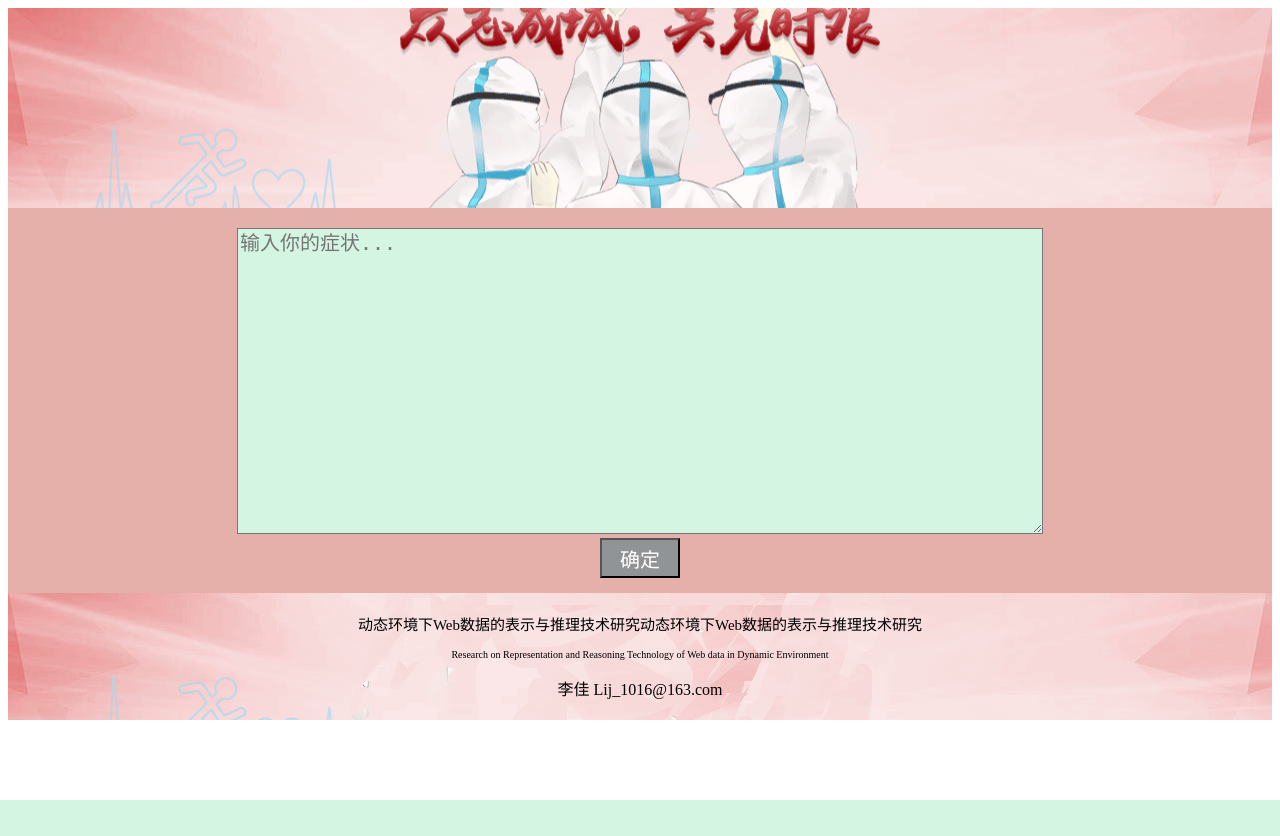
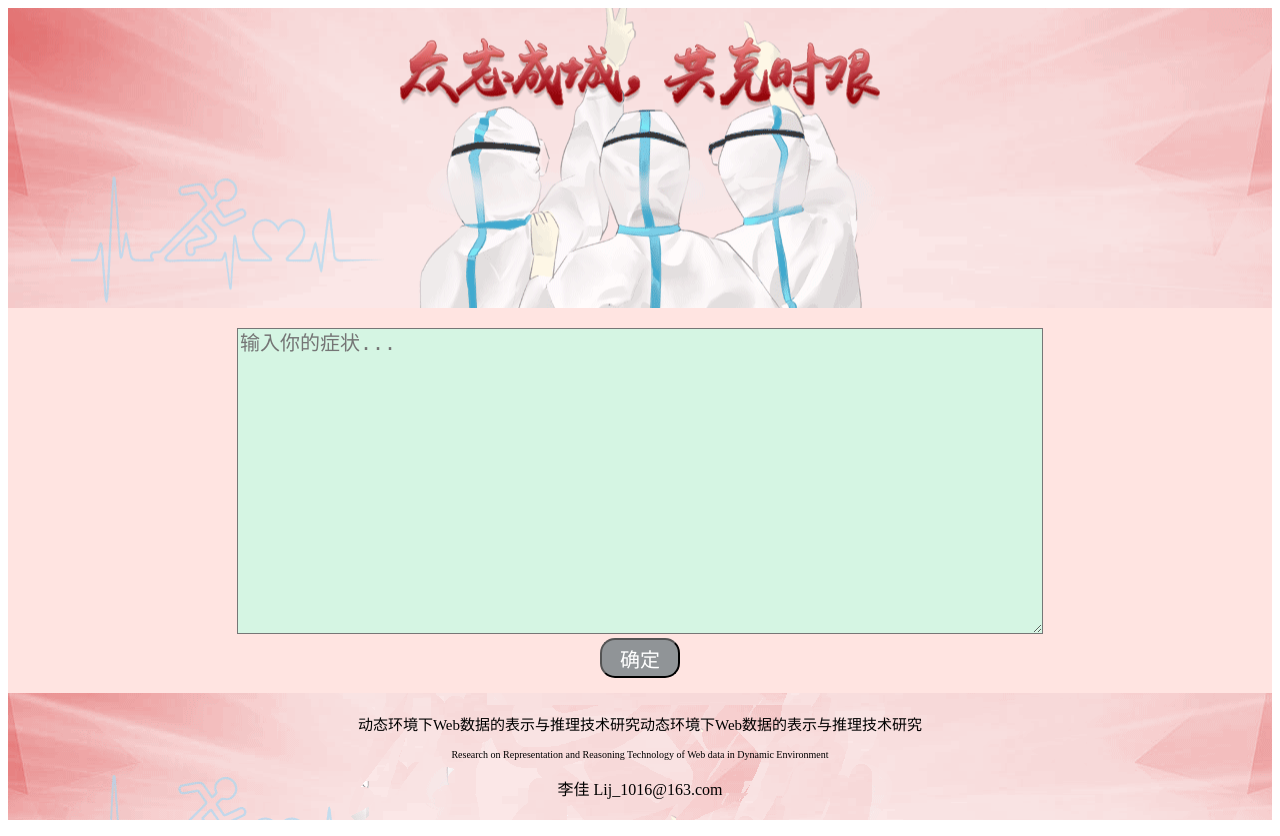
Before and after one commit to DNSWRL/DNSWRL-python, a Django app: page /dnswrl/input/ in a window 1280 px wide. Before the commit the page ends 800 px from the top, so only its background shows below. Run offline with Django 3.2, Linux system fonts and the light colour scheme; data that the repository does not hold is empty.

Commit message:
做了点美化

```diff
--- a/dnswrl_app/static/dnswrl/style.css
+++ b/dnswrl_app/static/dnswrl/style.css
@@ -1,7 +1,7 @@
 
 #header {
     background: white url("images/bg_search_2019ncov.png") no-repeat center;
-    height: 200px;
+    height: 300px;
     width: 100%;
     top: 20px;
 }
@@ -9,13 +9,14 @@
 #content {
     height: 100%;
     width: 100%;
-    background: #E6B0AA;
+    background: #FFE4E1;
+
 }
 
 #footer {
     position:relative;
     margin: -20px 0 0 0;
-    background: white url("images/bg_foot_search_2019ncov.png") no-repeat center;
+    background: white url("images/bg_foot_search_2019ncov.png") center;
     text-align:center;
     width: 100%;
     bottom: 0px;
--- a/dnswrl_app/templates/dnswrl/choice.html
+++ b/dnswrl_app/templates/dnswrl/choice.html
@@ -52,7 +52,7 @@
     {% endfor %}
     </ul>
 
-    <input style="height:40px; width:80px; background-color:#909497; color:white; font-size:20px"  type="submit" value="提交">
+    <input style="border-radius:15px;height:40px; width:80px; background-color:#909497; color:white; font-size:20px"  type="submit" value="提交">
 
 
 </form>
@@ -68,7 +68,7 @@
     <p style="padding:0 40px; font-size:20px">{{ inputText }}</p>
     <h3>查询结果：</h3>
     <p style="padding:0 40px; font-size:20px">暂时没有相关病症个案，敬请期待。</p>
-    <input style="height:40px; width:80px; background-color:#909497; color:white; font-size:20px"  type="submit" value="返回">
+    <input style="border-radius:15px;height:40px; width:80px; background-color:#909497; color:white; font-size:20px"  type="submit" value="返回">
 </form>
 
     </div>
--- a/dnswrl_app/templates/dnswrl/input.html
+++ b/dnswrl_app/templates/dnswrl/input.html
@@ -23,7 +23,7 @@
     <form action="{% url 'dnswrl:choice' %}" method="post" style="padding: 20px 0 20px">
         {% csrf_token %}
         <textarea type="text" name="inputText" placeholder="输入你的症状..." style="background-color:#D5F5E3; height: 300px; width: 800px; font-size:20px; line-height:25px"></textarea>
-        <br><input type="submit" style="height:40px; width:80px; background-color:#909497; color:white; font-size:20px" value="确定">
+        <br><input type="submit" style="border-radius:15px;height:40px; width:80px; background-color:#909497; color:white; font-size:20px" value="确定">
     </form>
 
 </div>
--- a/dnswrl_app/templates/dnswrl/result.html
+++ b/dnswrl_app/templates/dnswrl/result.html
@@ -51,7 +51,7 @@
         <form action="{% url 'dnswrl:inputText' %}" method="post">
     {% csrf_token %}
 
-    <input style="height:40px; width:100px; background-color:#909497; color:white; font-size:20px" type="submit" value="返回首页">
+    <input style="border-radius:15px;height:40px; width:100px; background-color:#909497; color:white; font-size:20px" type="submit" value="返回首页">
 </form>
 
 </div>
@@ -76,7 +76,7 @@
     <!--</p>-->
     <p style="padding:20px 0 0 0;font-size:15px">动态环境下Web数据的表示与推理技术研究动态环境下Web数据的表示与推理技术研究</p>
     <p style="font-size:10px">Research on Representation and Reasoning Technology of Web data in Dynamic Environment</p>
-    <a id="lydia" style="padding:0 0 20px 0">李佳   Lij_1016@163.com</a></div>
+    <p id="lydia" style="padding:0 0 20px 0">李佳   Lij_1016@163.com</p></div>
 </div>
 
 </div>
```
